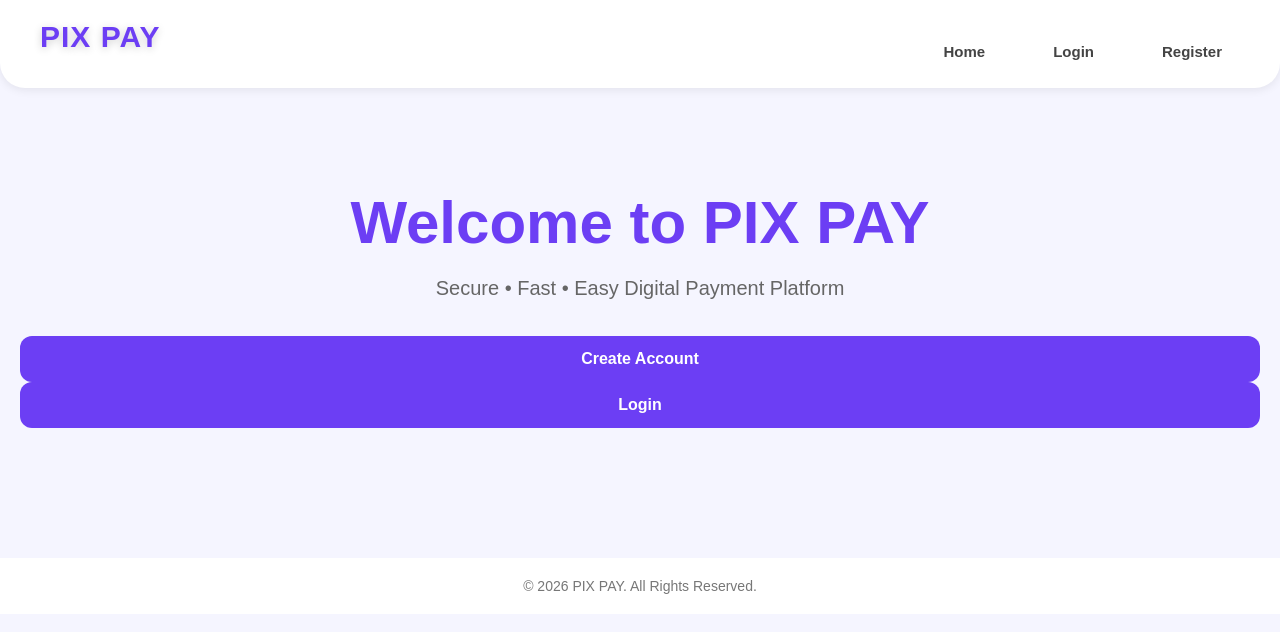
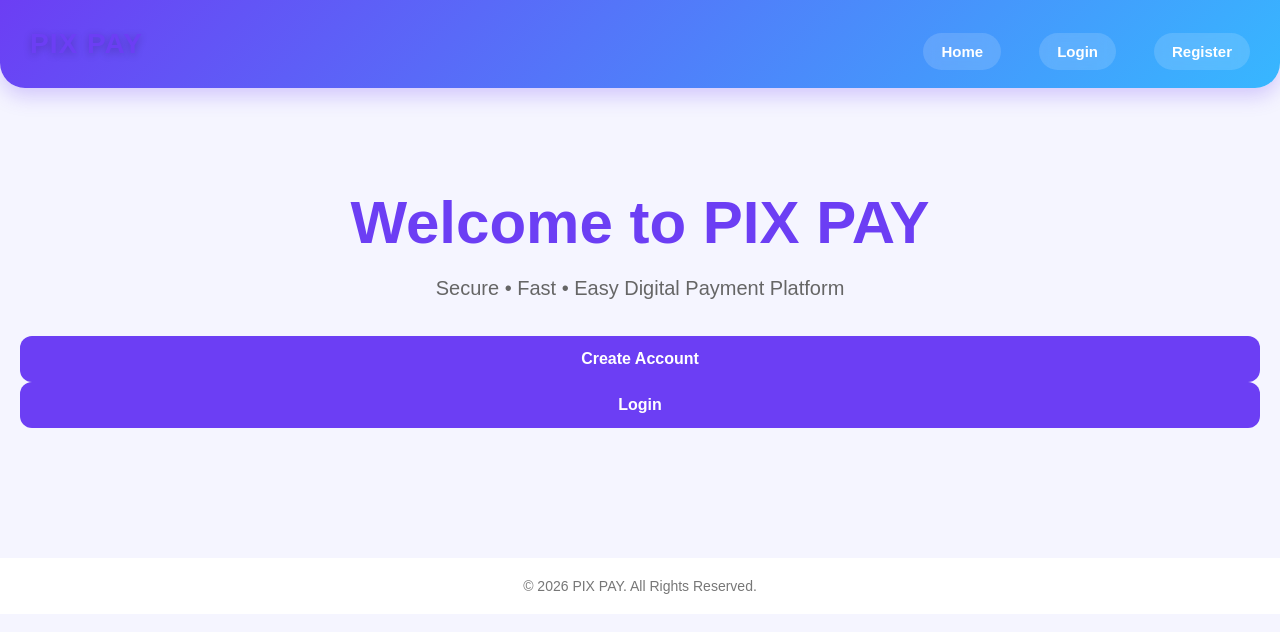
Before and after one commit to plhnt26-lgtm/PIX-PAY, a plain HTML site: page index.html in a window 1280 px wide. Drawn offline with Linux system fonts and the light colour scheme.

Commit message:
Update style.css

```diff
--- a/style.css
+++ b/style.css
@@ -1170,3 +1170,40 @@
 .main-content{
     padding-bottom:90px;
 }
+/* Premium Header */
+
+header{
+    background:linear-gradient(135deg,#6C3EF4,#37B7FF);
+    color:#fff;
+    padding:18px 30px;
+    display:flex;
+    justify-content:space-between;
+    align-items:center;
+    position:sticky;
+    top:0;
+    z-index:999;
+    box-shadow:0 8px 20px rgba(108,62,244,.25);
+}
+
+header h1{
+    font-size:28px;
+    font-weight:bold;
+    margin:0;
+}
+
+header nav{
+    display:flex;
+    gap:18px;
+    flex-wrap:wrap;
+}
+
+header nav a{
+    color:#fff;
+    text-decoration:none;
+    font-weight:bold;
+    transition:.3s;
+}
+
+header nav a:hover{
+    color:#FFD700;
+}
```
